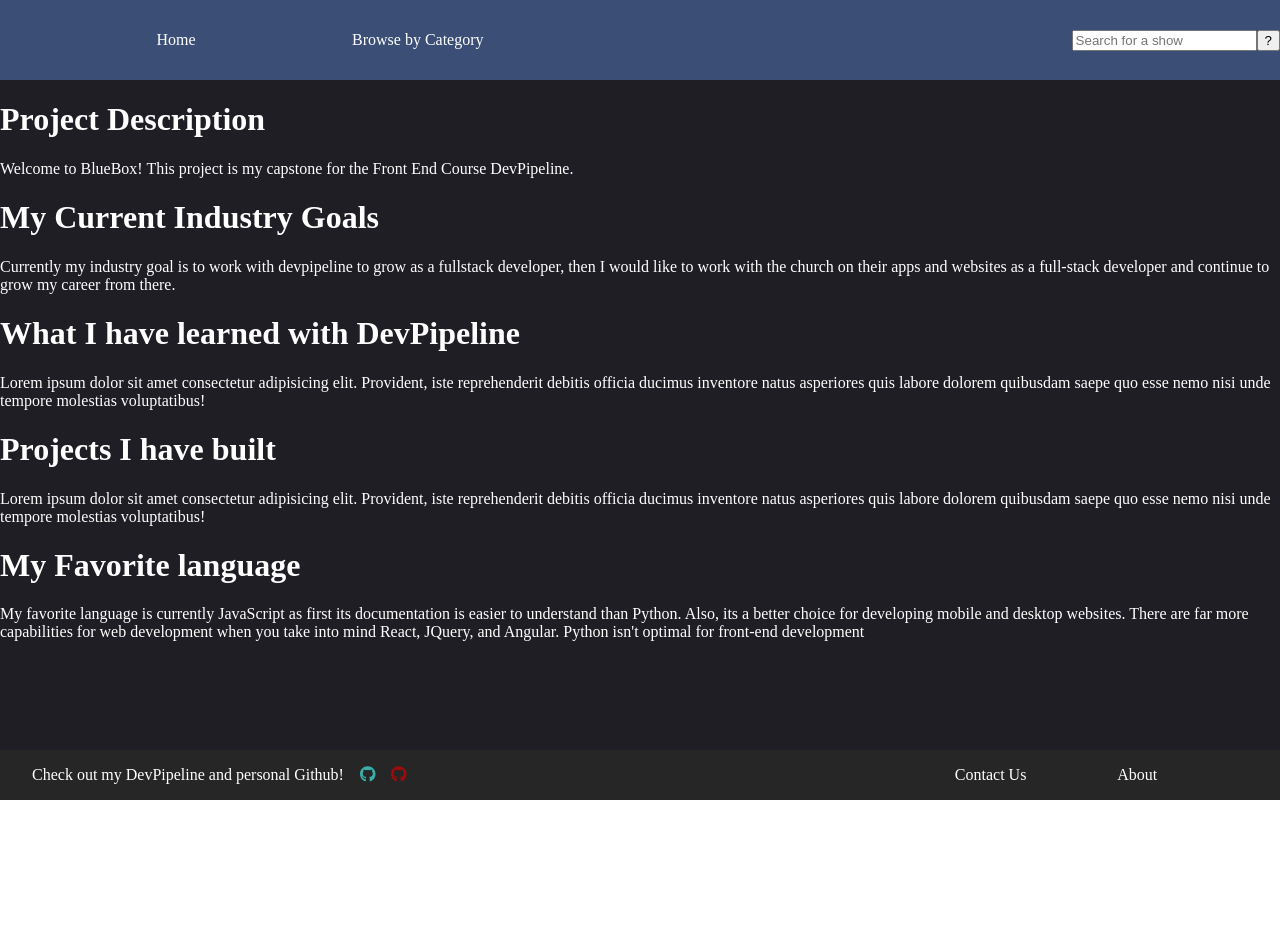
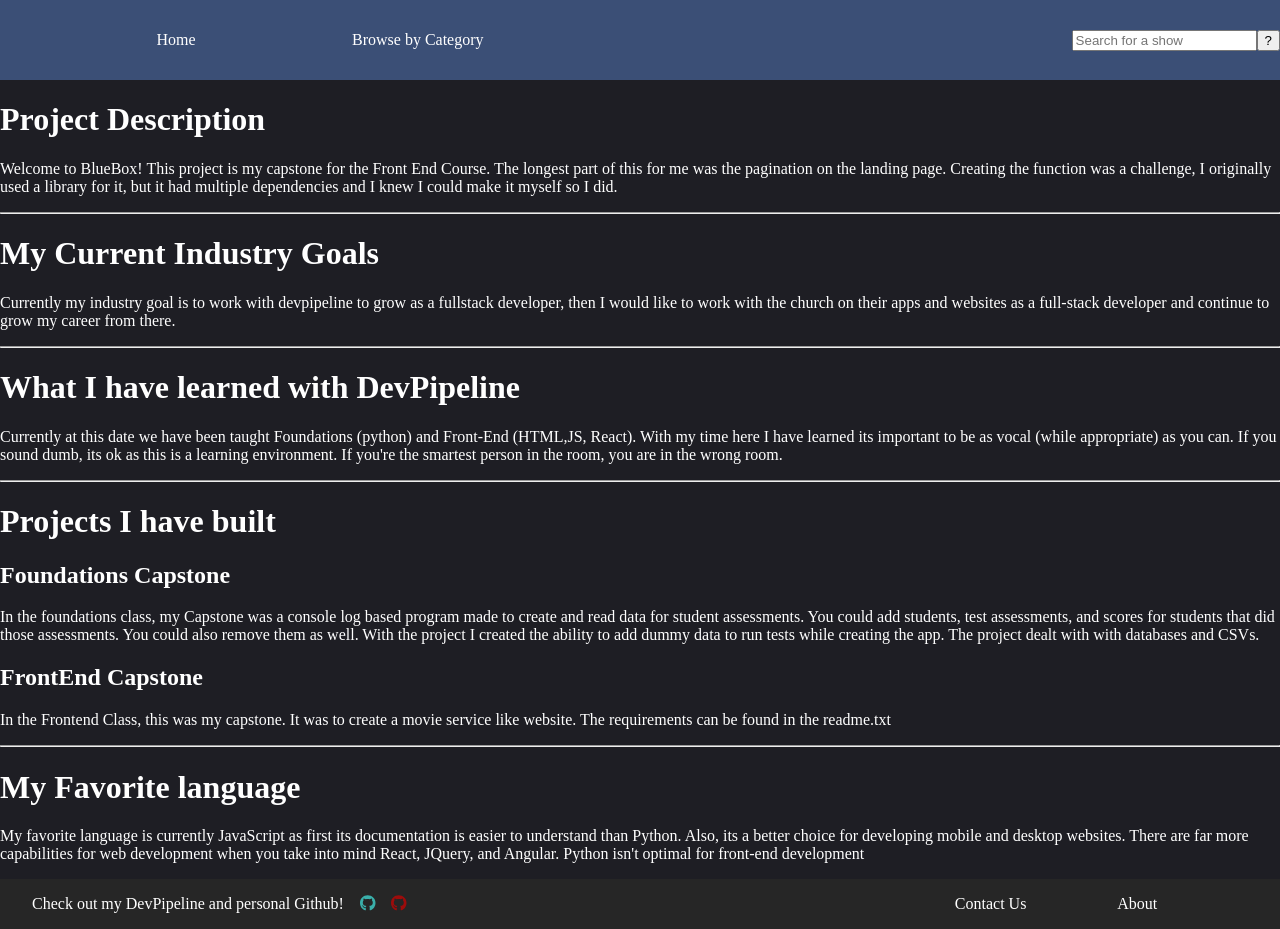
Before and after one commit to Jamesh431/BlueBlox, a React (Create React App) app: page /about in a window 1280 px wide. Before the commit the page ends 800 px from the top, so only its background shows below. Built offline with nearby package versions, Linux system fonts and the light colour scheme.

Commit message:
changed divs, used more mixins, changed about page

```diff
--- a/src/components/pages/About.js
+++ b/src/components/pages/About.js
@@ -26,28 +26,49 @@ My favorite language is currently JavaScript as first its documentation is easie
 export default function About() {
   return (
 
-    <div className="AboutPage">
-      <div className="ProjectDescription">
+    <div className="about-page">
+      <div className="project-description">
         <h1>Project Description</h1>
-        <p>Welcome to BlueBox! This project is my capstone for the Front End Course DevPipeline.</p>
+        <p>Welcome to BlueBox! This project is my capstone for the Front End Course. The longest part of this for me was the pagination on the landing page. Creating the function was a challenge, I originally used a library for it, but it had multiple dependencies and I knew I could make it myself so I did.</p>
       </div>
 
-      <div className="IndustryGoals">
+      <div className="break-wrapper">
+        <hr></hr>
+      </div>
+
+      <div className="industry-goals">
         <h1>My Current Industry Goals</h1>
         <p>Currently my industry goal is to work with devpipeline to grow as a fullstack developer, then I would like to work with the church on their apps and websites as a full-stack developer and continue to grow my career from there.</p>
       </div>
 
-      <div className="WhatILearned">
-        <h1>What I have learned with DevPipeline</h1>
-        <p>Lorem ipsum dolor sit amet consectetur adipisicing elit. Provident, iste reprehenderit debitis officia ducimus inventore natus asperiores quis labore dolorem quibusdam saepe quo esse nemo nisi unde tempore molestias voluptatibus!</p>
+      <div className="break-wrapper">
+        <hr></hr>
       </div>
 
-      <div className="ProjectsIBuilt">
-        <h1>Projects I have built</h1>
-        <p>Lorem ipsum dolor sit amet consectetur adipisicing elit. Provident, iste reprehenderit debitis officia ducimus inventore natus asperiores quis labore dolorem quibusdam saepe quo esse nemo nisi unde tempore molestias voluptatibus!</p>
+      <div className="what-i-learned">
+        <h1>What I have learned with DevPipeline</h1>
+        <p>Currently at this date we have been taught Foundations (python) and Front-End (HTML,JS, React). With my time here I have learned its important to be as vocal (while appropriate) as you can. If you sound dumb, its ok as this is a learning environment. If you're the smartest person in the room, you are in the wrong room.</p>
       </div>
 
-      <div className="FavoriteLanguage">
+      <div className="break-wrapper">
+        <hr></hr>
+      </div>
+
+      <div className="projects-i-built">
+        <h1>Projects I have built</h1>
+
+        <h2>Foundations Capstone</h2>
+        <p>In the foundations class, my Capstone was a console log based program made to create and read data for student assessments. You could add students, test assessments, and scores for students that did those assessments. You could also remove them as well. With the project I created the ability to add dummy data to run tests while creating the app. The project dealt with with databases and CSVs.</p>
+
+        <h2>FrontEnd Capstone</h2>
+        <p>In the Frontend Class, this was my capstone. It was to create a movie service like website. The requirements can be found in the readme.txt</p>
+      </div>
+
+      <div className="break-wrapper">
+        <hr></hr>
+      </div>
+
+      <div className="favorite-language">
         <h1>My Favorite language</h1>
         <p>My favorite language is currently JavaScript as first its documentation is easier to understand than Python. Also, its a better choice for developing mobile and desktop websites. There are far more capabilities for web development when you take into mind React, JQuery, and Angular. Python isn't optimal for front-end development </p>
       </div>
--- a/src/styles/about.scss
+++ b/src/styles/about.scss
@@ -0,0 +1,5 @@
+@import "./mixins.scss";
+
+.about-page {
+  @include background-scheme;
+}
--- a/src/styles/contact.scss
+++ b/src/styles/contact.scss
@@ -1,8 +1,11 @@
+@import "./mixins.scss";
+
 .contact-page {
   display:flex;
   flex-direction: column;
   align-items: center;
   width: 100%;
+  @include background-scheme;
 
   .contact-container {
     display: flex;
--- a/src/styles/landing.scss
+++ b/src/styles/landing.scss
@@ -1,6 +1,8 @@
+@import "./mixins.scss";
+
 .landing-page {
   height: 100%;
-  background-color: #1E1E24;
+  @include background-scheme;
 
   .category-container {
 
```
